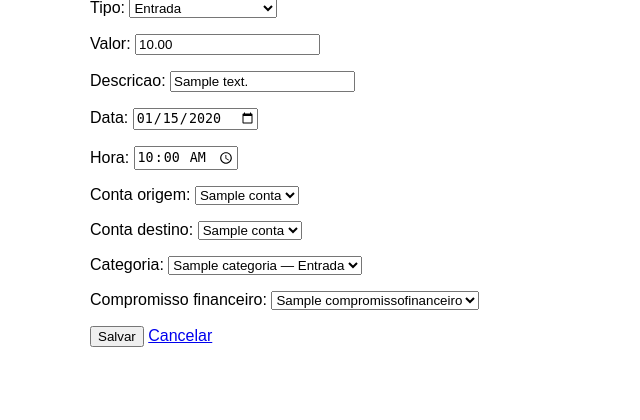
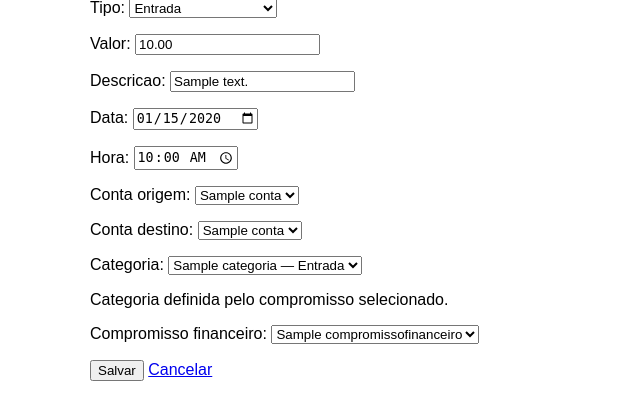
Before and after one commit to Francielp2/Controle_Financeiro, a Django app: page /movimentacoes/1/editar/ in a window 1280 px wide. Shown: the part 216-636 px from the top of the page, without its empty margins (0-640 px from the left). Run offline with Django 5.2, Linux system fonts and the light colour scheme; a user stored in the database is signed in; tables that the repository leaves empty hold one stand-in row (values such as "Sample post").

Commit message:
Preenche e valida categoria conforme compromisso selecionado

```diff
--- a/financeiro/forms.py
+++ b/financeiro/forms.py
@@ -7,6 +7,7 @@ from .models import (
     CompromissoFinanceiro,
     Movimentacao,
 )
+import json
 
 
 def filtrar_vinculos_ativos(form):
@@ -34,6 +35,31 @@ def filtrar_vinculos_ativos(form):
         )
 
         # FORMULARIO DE CONTAS
+
+# DISPONIBILIZA A CATEGORIA DOS COMPROMISSOS PERMITIDOS NO FORMULÁRIO
+
+
+def configurar_categoria_do_compromisso(form):
+    if (
+        "compromisso_financeiro" not in form.fields
+        or "categoria" not in form.fields
+    ):
+        return
+
+    campo = form.fields["compromisso_financeiro"]
+
+    categorias = {
+        str(pk): str(categoria_id) if categoria_id is not None else ""
+        for pk, categoria_id in campo.queryset.values_list(
+            "pk",
+            "categoria_id",
+        )
+    }
+
+    # No admin, o select pode estar dentro de um widget com botoes relacionados.
+    widget = getattr(campo.widget, "widget", campo.widget)
+
+    widget.attrs["data-categorias-compromissos"] = json.dumps(categorias)
 
 
 class ContaForm(forms.ModelForm):
@@ -73,6 +99,7 @@ class CategoriaForm(forms.ModelForm):
 
 
 # CONFIGURACAO DO MODELO CATEGORIA
+
 
     class Meta:
         model = Categoria
@@ -115,6 +142,7 @@ class CompromissoFinanceiroForm(forms.ModelForm):
                 )
 
         filtrar_vinculos_ativos(self)
+        configurar_categoria_do_compromisso(self)
 
     class Meta:
         model = CompromissoFinanceiro
@@ -159,6 +187,7 @@ class MovimentacaoForm(forms.ModelForm):
             self.fields["compromisso_financeiro"].queryset = compromissos
 
         filtrar_vinculos_ativos(self)
+        configurar_categoria_do_compromisso(self)
 
     class Meta:
         model = Movimentacao
@@ -182,8 +211,17 @@ class MovimentacaoForm(forms.ModelForm):
             "hora": forms.TimeInput(attrs={"type": "time"}),
         }
 
+    class Media:
+        js = ("financeiro/js/categoria_compromisso.js",)
+
 # FORMULARIO BASE DO ADMIN PARA FILTRAR VINCULOS INATIVOS
+
+
 class VinculosAtivosAdminForm(forms.ModelForm):
     def __init__(self, *args, **kwargs):
         super().__init__(*args, **kwargs)
         filtrar_vinculos_ativos(self)
+        configurar_categoria_do_compromisso(self)
+
+    class Media:
+        js = ("financeiro/js/categoria_compromisso.js",)
--- a/financeiro/models.py
+++ b/financeiro/models.py
@@ -770,8 +770,7 @@ class Movimentacao(models.Model):
             )
 
         if (
-            self.categoria_id
-            and compromisso.categoria_id
+            compromisso.categoria_id
             and self.categoria_id != compromisso.categoria_id
         ):
             raise ValidationError(
--- /dev/null
+++ b/static/financeiro/js/categoria_compromisso.js
@@ -0,0 +1,90 @@
+(() => {
+    function iniciar() {
+        document.querySelectorAll(
+            "select[data-categorias-compromissos]"
+        ).forEach((compromisso) => {
+            const formulario = compromisso.closest("form");
+            const categoria = formulario?.querySelector(
+                'select[name="categoria"]'
+            );
+
+            if (!categoria) {
+                return;
+            }
+
+            const categorias = JSON.parse(
+                compromisso.dataset.categoriasCompromissos
+            );
+
+            const aviso = document.createElement("p");
+            aviso.setAttribute("role", "status");
+            categoria.insertAdjacentElement("afterend", aviso);
+
+            const bloqueiosOriginais = new Map(
+                Array.from(categoria.options, (opcao) => [
+                    opcao,
+                    opcao.disabled,
+                ])
+            );
+
+            function atualizar(limparCategoriaLivre = false) {
+                for (const opcao of categoria.options) {
+                    opcao.disabled = bloqueiosOriginais.get(opcao) ?? false;
+                }
+
+                categoria.setCustomValidity("");
+                aviso.textContent = "";
+
+                const categoriaId = categorias[compromisso.value];
+
+                if (!categoriaId) {
+                    if (limparCategoriaLivre) {
+                        categoria.value = "";
+                    }
+                    return;
+                }
+
+                const opcaoCorrespondente = Array.from(
+                    categoria.options
+                ).find((opcao) => opcao.value === categoriaId);
+
+                if (!opcaoCorrespondente || opcaoCorrespondente.disabled) {
+                    categoria.value = "";
+
+                    const mensagem = (
+                        "A categoria deste compromisso não está disponível " +
+                        "para este lançamento. Ela pode estar inativa. " +
+                        "Regularize o vínculo antes de salvar."
+                    );
+
+                    categoria.setCustomValidity(mensagem);
+                    aviso.textContent = mensagem;
+                    return;
+                }
+
+                categoria.value = categoriaId;
+
+                for (const opcao of categoria.options) {
+                    opcao.disabled = opcao.value !== categoriaId;
+                }
+
+                aviso.textContent = (
+                    "Categoria definida pelo compromisso selecionado."
+                );
+            }
+
+            compromisso.addEventListener("change", () => atualizar(true));
+
+            // Reforca o preenchimento caso a selecao da categoria seja alterada.
+            categoria.addEventListener("change", () => atualizar());
+
+            atualizar();
+        });
+    }
+
+    if (document.readyState === "loading") {
+        document.addEventListener("DOMContentLoaded", iniciar);
+    } else {
+        iniciar();
+    }
+})();
--- a/templates/form.html
+++ b/templates/form.html
@@ -18,4 +18,6 @@
 
     {% include "partials/mascaras_formulario.html" %}
 
+    {{ form.media }}
+
 {% endblock %}
```
